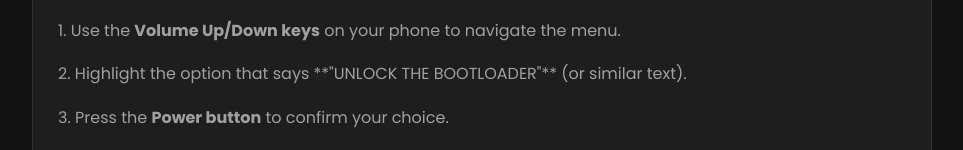
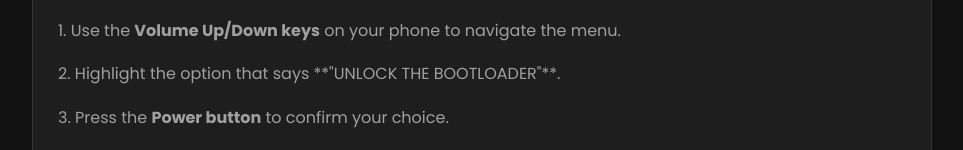
Before and after one commit to soul-999-ayu/KL8H-roms, a plain HTML site: page guide/bootloader-unlock.html in a window 1280 px wide. Shown: the part 1901-2051 px from the top of the page, without its empty margins (158-1121 px from the left). Drawn offline with Linux system fonts and the light colour scheme.

Commit message:
typo fix

```diff
--- a/guide/bootloader-unlock.html
+++ b/guide/bootloader-unlock.html
@@ -116,7 +116,7 @@
                     <strong>FINAL WARNING:</strong> This is your last chance. Confirming this step will trigger an immediate factory reset and wipe all data on your phone.
                 </div>
                 <p>1. Use the <strong>Volume Up/Down keys</strong> on your phone to navigate the menu.</p>
-                <p>2. Highlight the option that says **"UNLOCK THE BOOTLOADER"** (or similar text).</p>
+                <p>2. Highlight the option that says **"UNLOCK THE BOOTLOADER"**.</p>
                 <p>3. Press the <strong>Power button</strong> to confirm your choice.</p>
                 <p>Your phone will begin the unlocking and wiping process. It will then reboot automatically. The first boot will take longer than usual as it sets itself up from scratch. Congratulations, your bootloader is now unlocked!</p>
             </div>
```
